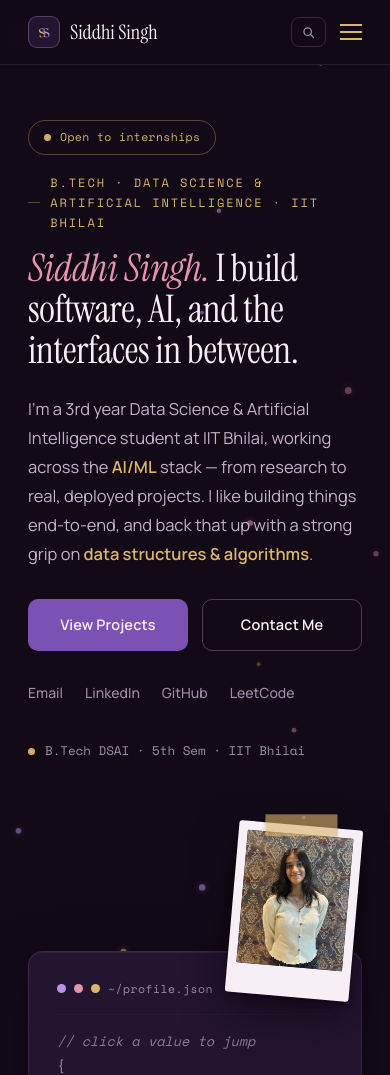
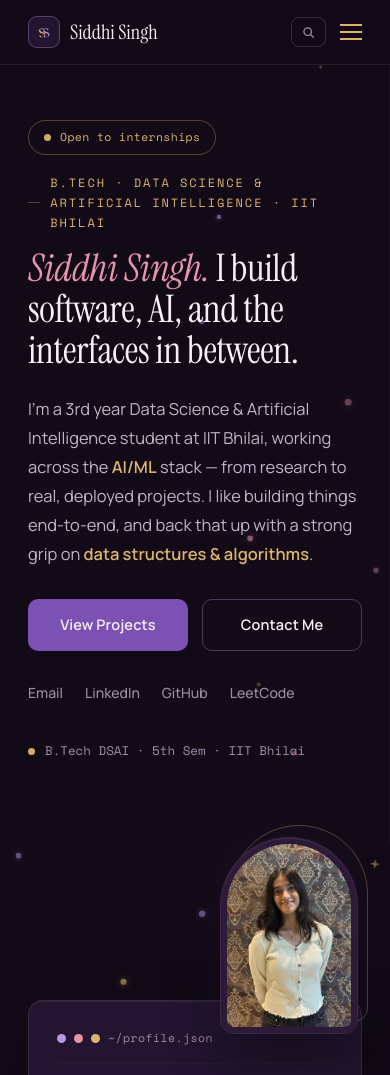
Before and after one commit to siddhisingh9/siddhisingh9.github.io, a plain HTML site: page index.html in a window 390 px wide. Shown: the top 1075 px of the page. Drawn offline with nearby package versions, Linux system fonts and the light colour scheme.

Commit message:
pic change

```diff
--- a/index.html
+++ b/index.html
@@ -200,31 +200,73 @@ header.site-nav{
 @keyframes pulse{0%,100%{opacity:1;}50%{opacity:.3;}}
 #status-text{white-space:nowrap;overflow:hidden;}
 
-/* hero visual: a polaroid pinned in front of the card's top-right corner.
-   It only overlaps the card's header, which is empty on the right. */
+/* hero visual: the profile.json card keeps its original spot (the 150px top padding is what
+   always held it there), and an arch-framed photo stands beside its lower half, where the
+   JSON lines are short. The arch hangs a little past the card's right and bottom edges.
+   --aw  arch width (height, radii and padding all follow it)
+   --hang how far the arch sticks out past the card's right edge
+   --sink how far the arch drops below the card's bottom edge */
 .hero-visual{
+  --aw:176px;--hang:18px;--sink:48px;
   position:relative;
   padding:150px 0 0 0;
 }
-.photo-frame{
-  position:absolute;top:0;right:24px;z-index:3;
-  width:156px;margin:0;
-  background:var(--ink-hi);padding:9px 9px 30px;border-radius:3px;
-  box-shadow:0 18px 40px rgba(0,0,0,.5), 0 2px 6px rgba(0,0,0,.3);
-  transform:rotate(5deg);
-  transition:transform .45s cubic-bezier(.22,1,.36,1), box-shadow .45s ease;
-}
-.photo-img{aspect-ratio:4/5;overflow:hidden;background:var(--surface-2);border-radius:1px;}
-.photo-img img{width:100%;height:100%;object-fit:cover;display:block;}
-.photo-tape{
-  position:absolute;top:-11px;left:50%;width:72px;height:22px;
-  transform:translateX(-50%) rotate(-5deg);
-  background:rgba(218,181,107,.6);box-shadow:0 1px 3px rgba(0,0,0,.25);
-}
-.photo-frame:hover{
-  transform:rotate(0deg) translateY(-4px) scale(1.04);
-  box-shadow:0 26px 54px rgba(0,0,0,.55), 0 2px 6px rgba(0,0,0,.3);
-}
+.photo-arch{
+  position:absolute;right:calc(var(--hang) * -1);bottom:calc(var(--sink) * -1);z-index:3;
+  width:var(--aw);margin:0;cursor:var(--cur-spark);
+}
+/* the expanded fun_facts lines wrap before they reach the photo */
+.fc-details-body{padding-right:calc(var(--aw) - var(--hang) - 14px);}
+.fc-details-body > div{padding-left:4ch;text-indent:-4ch;}
+/* narrower laptops: the card narrows, so the arch shrinks and hangs out less */
+@media (max-width:1100px) and (min-width:861px){
+  .hero-visual{--aw:150px;--hang:6px;--sink:44px;}
+  .arch-spark{right:auto;left:62%;top:-36px;} /* no room beside it, so the sparkle sits above */
+}
+@media (max-width:960px) and (min-width:861px){
+  .hero-visual{--aw:128px;--hang:4px;--sink:56px;}
+}
+/* thin gold echo of the arch, offset up-right (away from the card's text) */
+.arch-line{
+  position:absolute;inset:0;pointer-events:none;
+  border:1px solid var(--gold-dim);
+  border-radius:calc(var(--aw) / 2) calc(var(--aw) / 2) 14px 14px;
+  transform:translate(10px,-12px);
+  transition:transform .5s cubic-bezier(.22,1,.36,1), border-color .4s ease;
+}
+.arch-spark{
+  position:absolute;right:-30px;top:calc(var(--aw) * .14);width:14px;height:14px;
+  color:var(--gold);pointer-events:none;
+  animation:archTwinkle 3.2s ease-in-out infinite;
+}
+@keyframes archTwinkle{0%,100%{opacity:.45;transform:scale(.8) rotate(0deg);}50%{opacity:1;transform:scale(1) rotate(45deg);}}
+.arch-img{
+  position:relative;aspect-ratio:7/10;
+  padding:6px;background:var(--surface-2);border:1px solid var(--line);
+  border-radius:calc(var(--aw) / 2) calc(var(--aw) / 2) 14px 14px;
+  box-shadow:inset 0 1px 0 rgba(255,255,255,.07), 0 24px 50px rgba(0,0,0,.45), 0 0 40px rgba(181,148,227,.08);
+  transition:transform .5s cubic-bezier(.22,1,.36,1), box-shadow .5s ease, border-color .4s ease;
+}
+.arch-img img{
+  width:100%;height:100%;object-fit:cover;object-position:center 30%;display:block;
+  border-radius:calc((var(--aw) - 14px) / 2) calc((var(--aw) - 14px) / 2) 7px 7px;
+  background:var(--surface);
+}
+.arch-cap{
+  position:absolute;left:7px;right:7px;bottom:7px;
+  padding:34px 12px 11px;border-radius:0 0 7px 7px;
+  background:linear-gradient(180deg, transparent, rgba(19,10,24,.88) 55%);
+  font-family:var(--mono);font-size:11px;line-height:1.45;color:var(--ink-hi);
+  opacity:0;transform:translateY(6px);
+  transition:opacity .35s ease, transform .35s cubic-bezier(.22,1,.36,1);
+  pointer-events:none;
+}
+.photo-arch:hover .arch-img,.photo-arch.show-cap .arch-img{
+  transform:translateY(-4px);border-color:var(--purple-dim);
+  box-shadow:inset 0 1px 0 rgba(255,255,255,.07), 0 30px 60px rgba(0,0,0,.5), 0 0 50px rgba(181,148,227,.16);
+}
+.photo-arch:hover .arch-line,.photo-arch.show-cap .arch-line{transform:translate(7px,-11px);border-color:var(--gold);}
+.photo-arch:hover .arch-cap,.photo-arch.show-cap .arch-cap{opacity:1;transform:translateY(-4px);}
 
 /* JSON profile card — fixed in place, never moves */
 .fact-card{
@@ -765,16 +807,22 @@ a.fc-link:hover,a.fc-link:focus-visible{border-bottom:1px solid var(--gold);back
 @media (max-width:860px){
   .hero-grid{grid-template-columns:1fr;}
   .hero-visual{
-    padding:12px 0 0;max-width:380px;margin:0 auto;
+    --aw:160px;
+    padding:24px 0 0;max-width:380px;margin:0 auto;
     display:flex;flex-direction:column;align-items:center;gap:0;
   }
-  .photo-frame{
-    position:relative;top:auto;right:auto;width:146px;
-    align-self:flex-end;margin:0 20px -52px 0;
-  }
+  /* phones: the card is full width, so the arch goes back above it, over the empty header corner */
+  .photo-arch{
+    position:relative;right:auto;bottom:auto;
+    align-self:flex-end;margin:0 16px -40px 0;
+  }
+  .arch-spark{right:-24px;}
+  .fc-details-body{padding-right:0;}
 }
 @media (max-width:480px){
-  .photo-frame{width:124px;margin:0 6px -46px 0;}
+  .hero-visual{--aw:138px;}
+  .photo-arch{margin:0 4px -34px 0;}
+  .arch-cap{font-size:10px;padding:28px 10px 9px;}
 }
 @media (max-width:860px){
   .fact-card{
@@ -874,9 +922,11 @@ a.fc-link:hover,a.fc-link:focus-visible{border-bottom:1px solid var(--gold);back
     <div class="hero-visual reveal in d2">
       <!-- To use your own photo: replace the src below with your image file
            (e.g. src="siddhi.jpg", placed in the same folder as this HTML file). -->
-      <figure class="photo-frame">
-        <span class="photo-tape" aria-hidden="true"></span>
-        <div class="photo-img"><img src="siddhiimg.jpeg" alt="Siddhi Singh" id="heroPhoto"/></div>
+      <figure class="photo-arch" id="photoArch">
+        <span class="arch-line" aria-hidden="true"></span>
+        <svg class="arch-spark" viewBox="0 0 24 24" aria-hidden="true"><path d="M12 1.5l2.3 8.2 8.2 2.3-8.2 2.3L12 22.5l-2.3-8.2L1.5 12l8.2-2.3z" fill="currentColor"/></svg>
+        <div class="arch-img"><img src="siddhiimg.jpeg" alt="Siddhi Singh" id="heroPhoto"/></div>
+        <figcaption class="arch-cap" aria-hidden="true">// probably thinking about shawarma</figcaption>
       </figure>
 
       <div class="fact-card">
@@ -1304,6 +1354,12 @@ function spawnBurst(el){
   });
 })();
 
+/* ---------- hero photo: tap shows the caption on touch screens ---------- */
+(function(){
+  const arch = document.getElementById('photoArch');
+  if(arch) arch.addEventListener('click', () => arch.classList.toggle('show-cap'));
+})();
+
 /* ---------- mobile nav ---------- */
 const burger = document.getElementById('burger');
 const navLinks = document.getElementById('navLinks');
@@ -1399,7 +1455,11 @@ function countUp(el){
     cards.forEach((c, k) => c.classList.toggle('is-active', k === i));
     dots.forEach((d, k) => d.setAttribute('aria-current', String(k === i)));
     tabs.forEach((t, k) => t.setAttribute('aria-selected', String(k === i)));
-    tabs[i].scrollIntoView({ block: 'nearest', inline: 'nearest' });
+    // scroll only the tab strip sideways; scrollIntoView would also scroll the whole page
+    const t = tabs[i], tl = t.offsetLeft - tabsWrap.offsetLeft;
+    if(tl < tabsWrap.scrollLeft || tl + t.offsetWidth > tabsWrap.scrollLeft + tabsWrap.clientWidth){
+      tabsWrap.scrollTo({ left: tl - 12, behavior: reduceMotion ? 'auto' : 'smooth' });
+    }
     prev.disabled = i === 0;
     next.disabled = i === cards.length - 1;
     prevLabel.textContent = i > 0 ? 'Prev: ' + cards[i - 1].dataset.tab : '';
```
